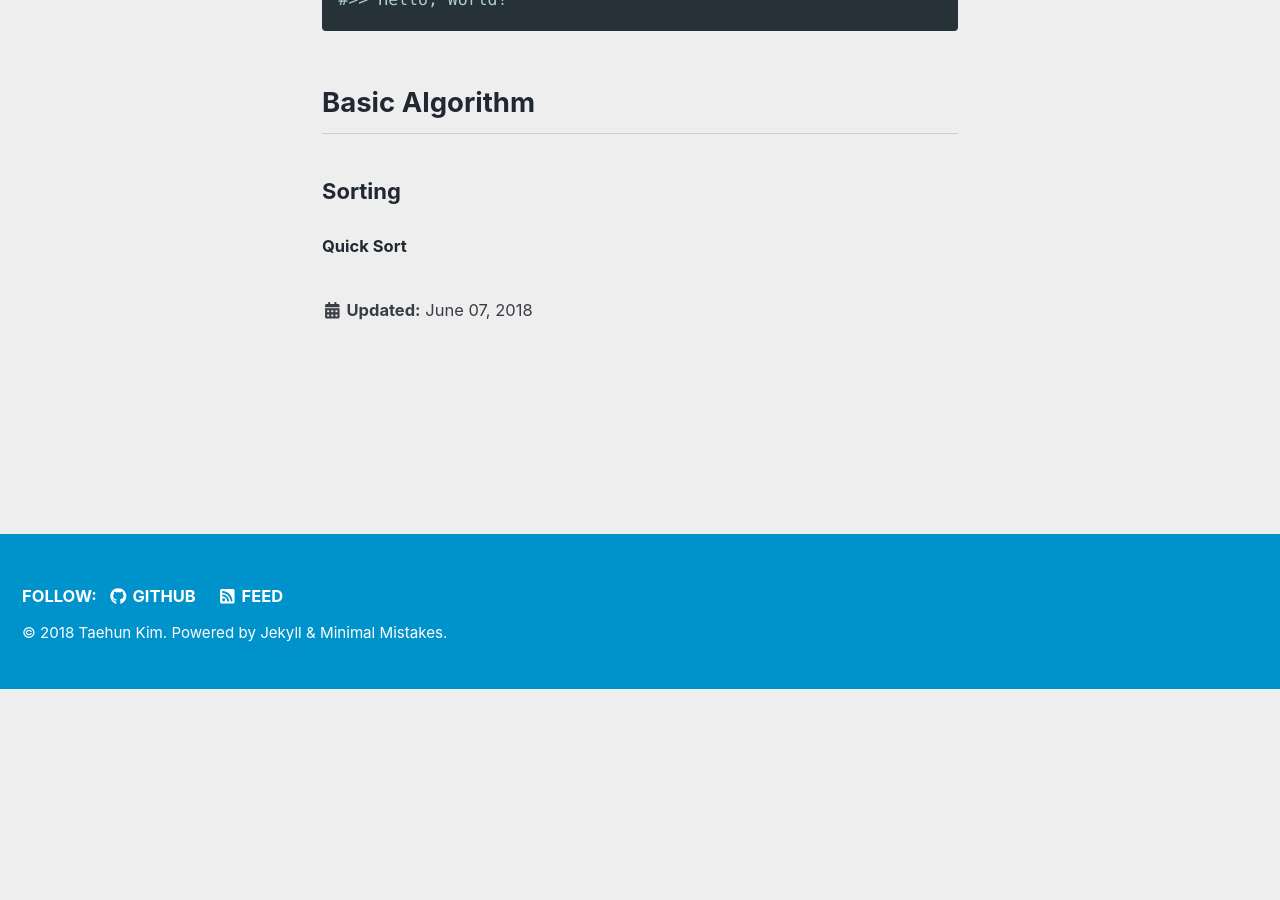
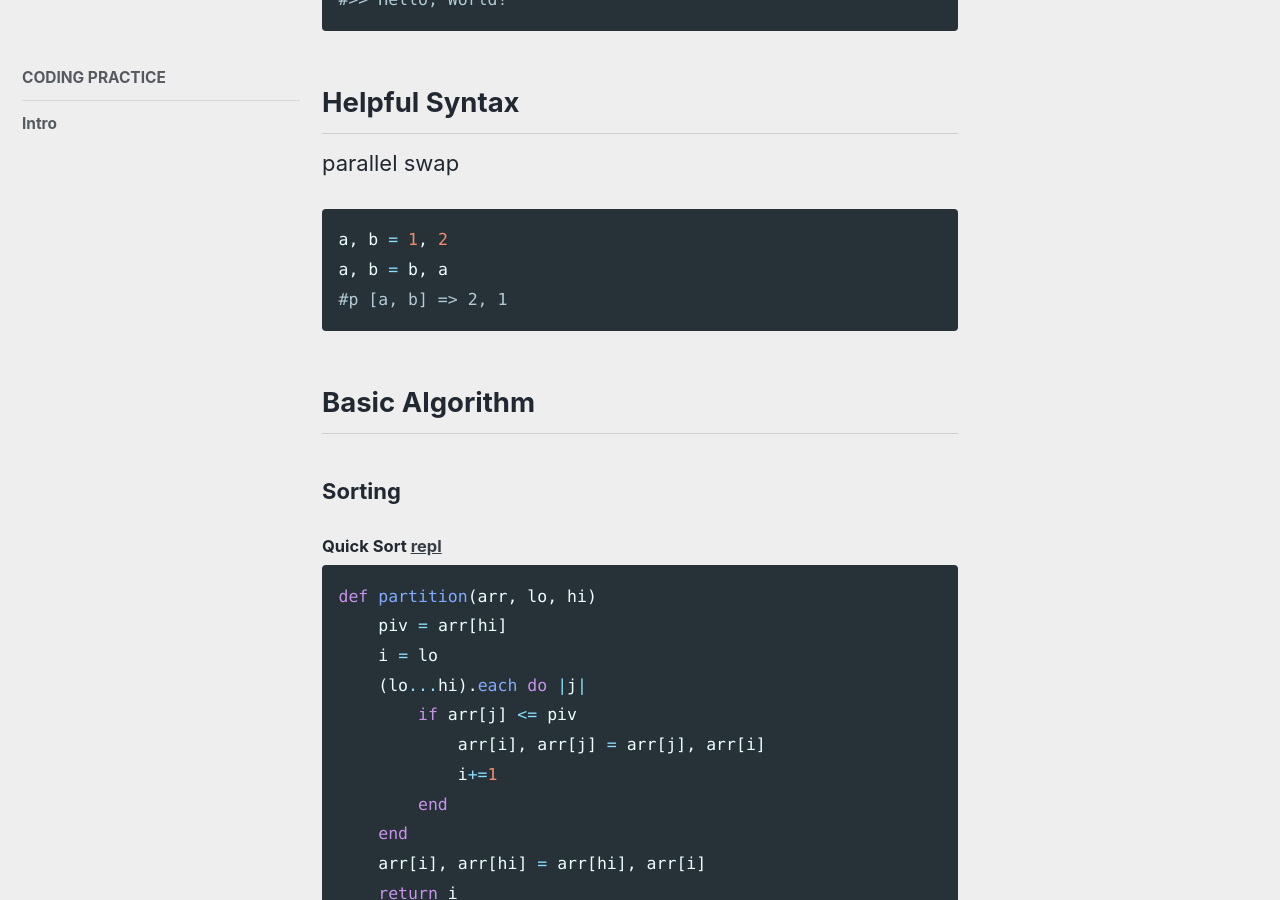
Before and after one commit to tk0221/tk0221.github.io, a Jekyll site: the page built from _docs/coding_practice/0-Intro.md, in a window 1280 px wide and 900 px high, scrolled down 464 px. Built offline with Jekyll 4.4.1, drawn with Linux system fonts in a browser that asks for light colours; nearby versions of some CDN libraries; before the commit the page ends 1153 px from its top, so only the background shows below that; some of the changed text lies outside the part shown.

Commit message:
Update 0-Intro.md

````diff
--- a/_docs/coding_practice/0-Intro.md
+++ b/_docs/coding_practice/0-Intro.md
@@ -18,9 +18,43 @@ end
 f
 #>>"Hello, World!"
 ```
+## Helpful Syntax
+
+parallel swap
+```ruby
+a, b = 1, 2
+a, b = b, a
+#p [a, b] => 2, 1
+```
 
 ## Basic Algorithm
 
 ### Sorting
 
-#### Quick Sort
+#### Quick Sort [repl](https://repl.it/@tk0221/qsort)
+
+```ruby
+def partition(arr, lo, hi)
+    piv = arr[hi]
+    i = lo
+    (lo...hi).each do |j|
+        if arr[j] <= piv
+            arr[i], arr[j] = arr[j], arr[i]
+            i+=1
+        end
+    end
+    arr[i], arr[hi] = arr[hi], arr[i]
+    return i
+end
+
+def qsort(arr, lo=0, hi=arr.size-1)
+    if lo < hi
+        p = partition(arr, lo, hi)
+        qsort(arr, lo, p-1)
+        qsort(arr, p+1, hi)
+    end
+    arr
+end
+p qsort([])
+p qsort([4,2,3,1,5,6,7,234,3,2,1,3])
+```
````
Also changed, not shown: other parts of _docs/coding_practice/0-Intro.md (+1 -1 lines).
